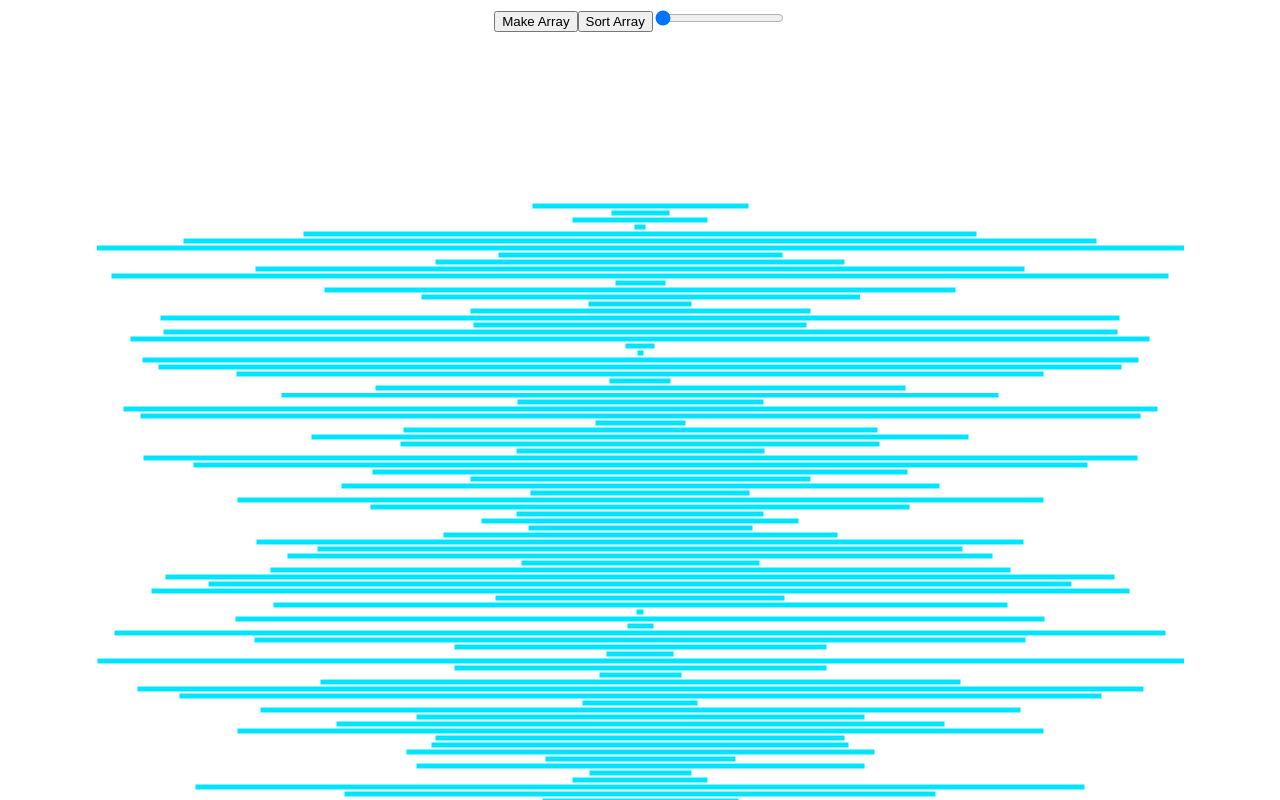
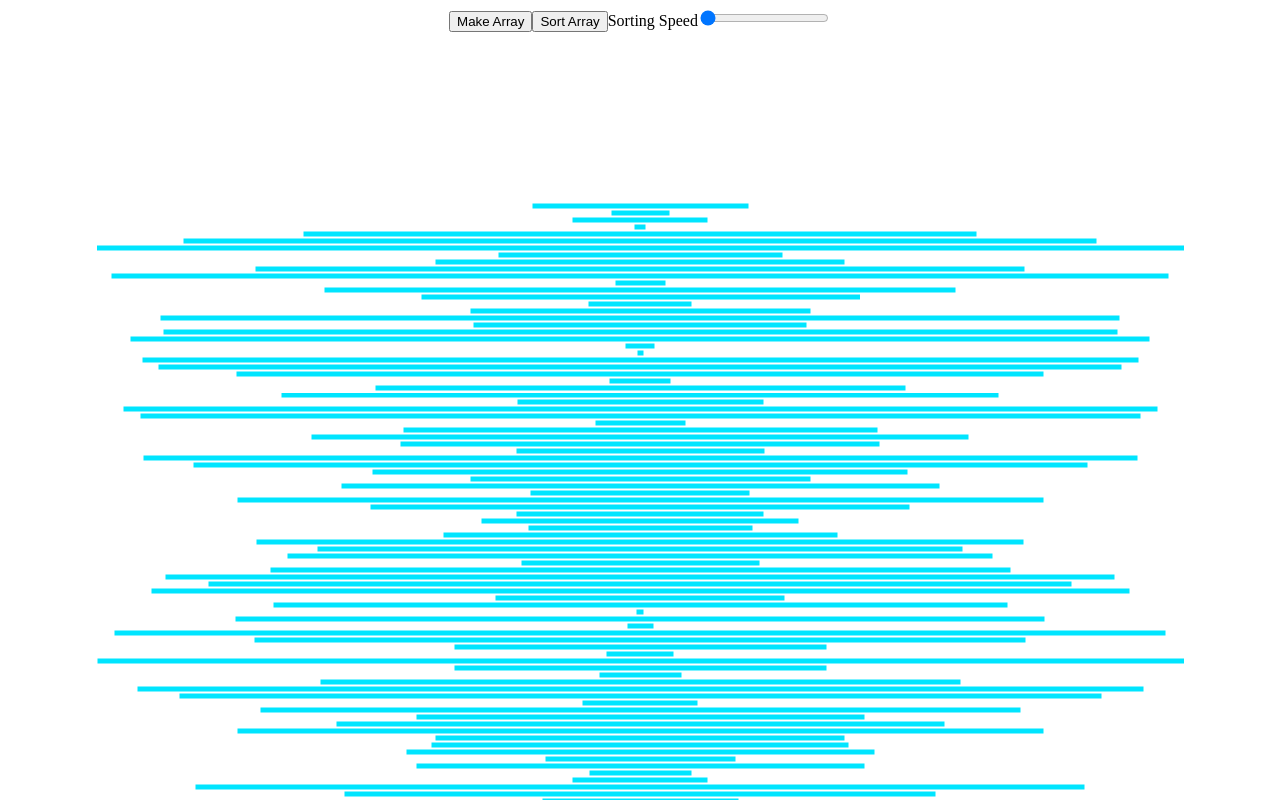
Before and after one commit to ElvisHernandez/AlgoVisualizer, a React (Create React App) app: page / in a window 1280 px wide. Built offline with nearby package versions, Linux system fonts and the light colour scheme.

Commit message:
added tests for slider rendering and slider range

```diff
--- a/src/components/ArrayElements/ArrayElements.tsx
+++ b/src/components/ArrayElements/ArrayElements.tsx
@@ -42,14 +42,16 @@ const ArrayElements: React.FC<ArrayElementsProps> = ({ defaultDelay }) => {
       <div>
         <button onClick={makeArray}>Make Array</button>
         <button onClick={sortArray}>Sort Array</button>
+        <label>
+          Sorting Speed
           <input
             type="range"
             min="0.001"
             max="100"
             value={delay}
-          className="slider"
             onChange={handleChange}
           />
+        </label>
       </div>
       <div className={styles.bars}>{sourceArray.map((bar) => bar)}</div>
     </div>
```
Also changed, not shown: 1 other file (tests, documents, lock files or other folders). Lines whose indentation alone changed are shown as unchanged.
